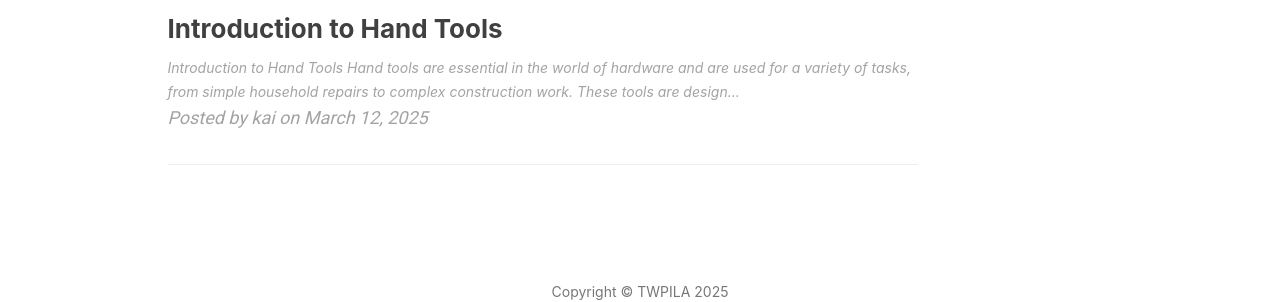
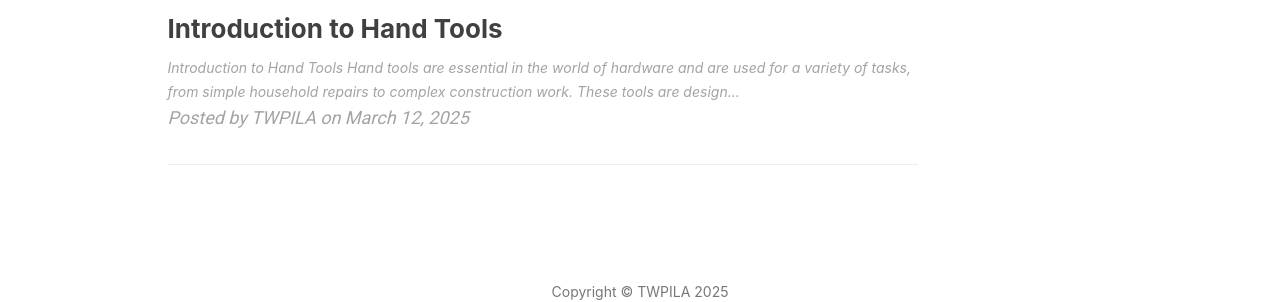
Before and after one commit to twpila/twpila.github.io, a Jekyll site: the page built from index.html, in a window 1280 px wide. Shown: the part 764-1066 px from the top of the page. Built offline with Jekyll 4.4.1, drawn with Linux system fonts in a browser that asks for light colours; nearby versions of some CDN libraries; the list of posts is cut into pages by our own code; comment, search, counter and statistics services are not loaded.

Commit message:
Update author field

```diff
--- a/_posts/2025-03-12-kaifirst.markdown
+++ b/_posts/2025-03-12-kaifirst.markdown
@@ -3,7 +3,7 @@ layout:     post
 title:      Introduction to Hand Tools
 subtitle:
 date:       2025-03-12 12:00:00
-author:     kai
+author:
 header-img: "img/post-default.jpg"
 catalog: true
 tags:
```
Also changed, not shown: img/hero-tags.jpg, 2 other files.
